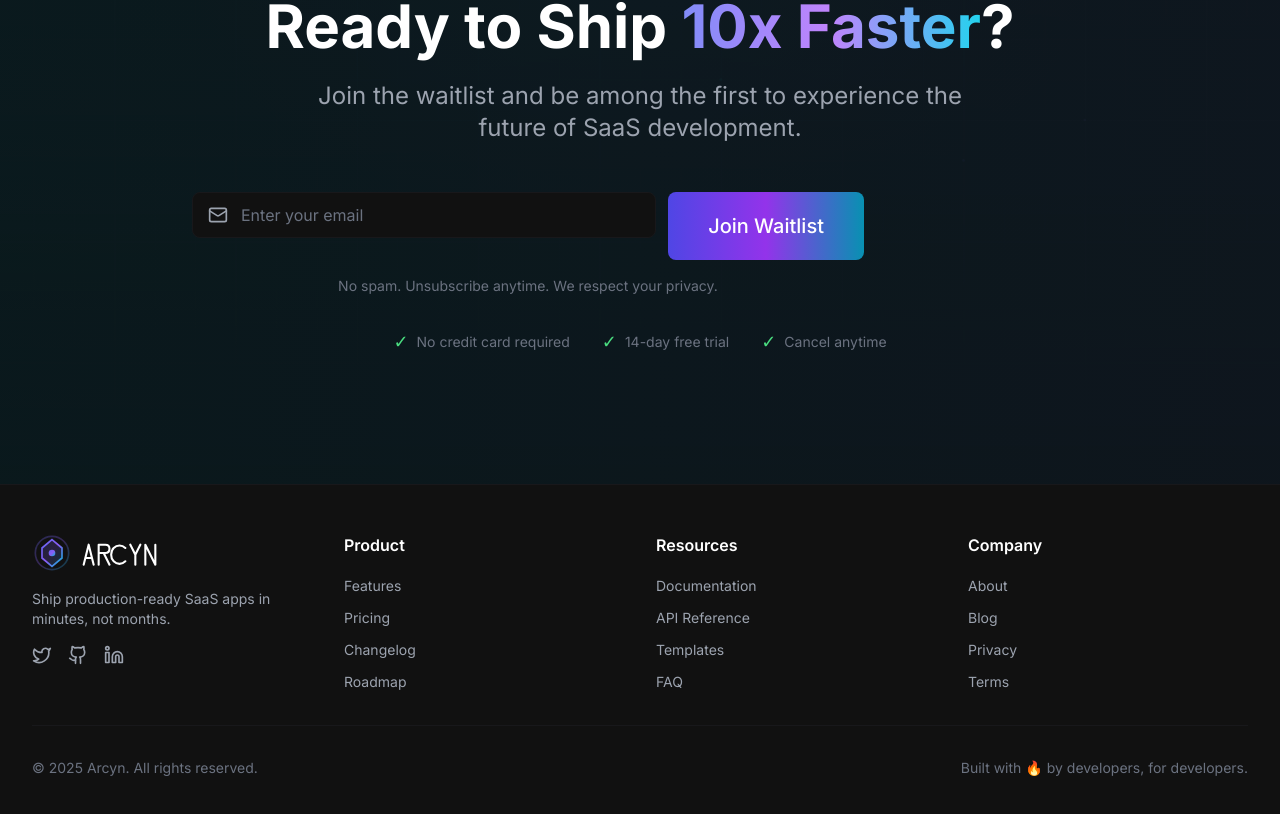
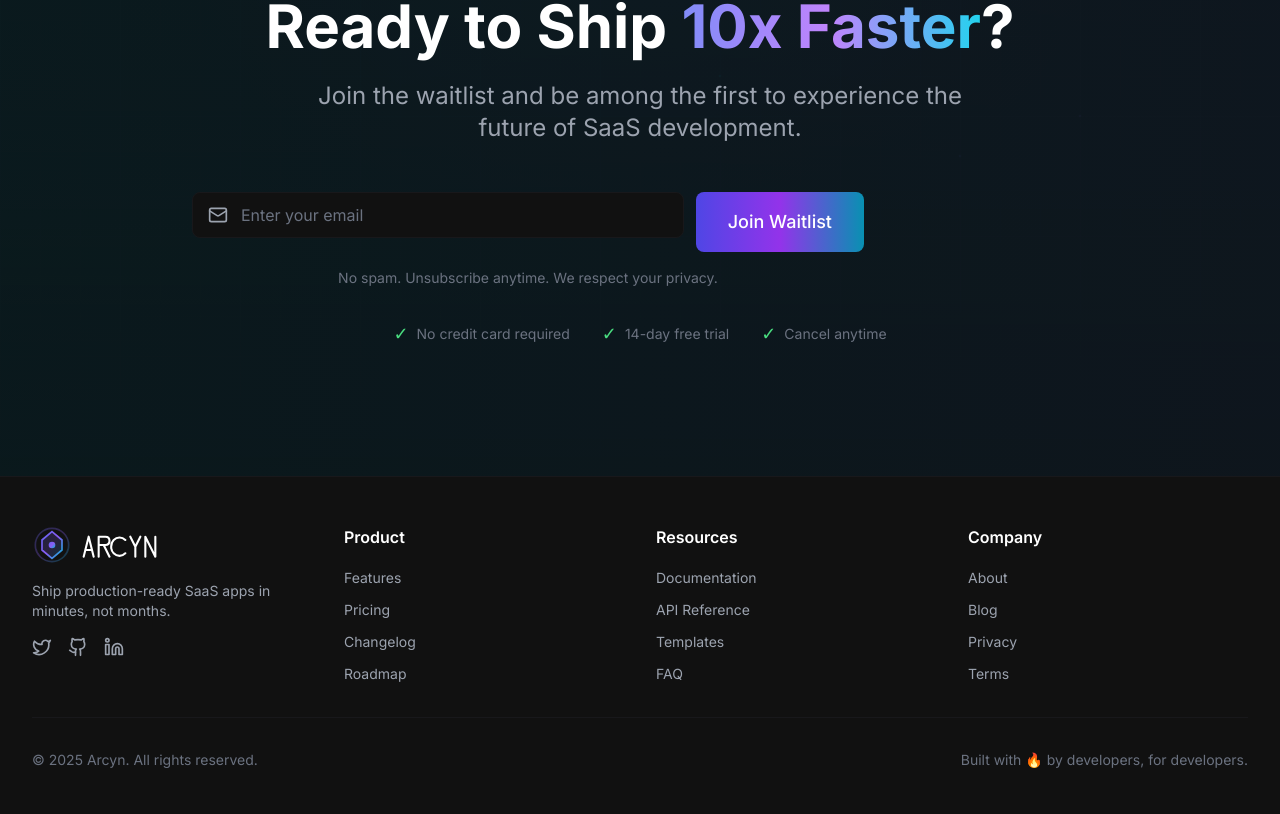
Before and after one commit to itsbroagain/ARCYN, a Next.js app in the folder arcyn-landing/: page / in a window 1280 px wide. Shown: the part 8342-9156 px from the top of the page. Built offline with nearby package versions, Linux system fonts and the light colour scheme; no server answers; the database is empty.

Commit message:
Fix build errors and update next.config

```diff
--- a/arcyn-landing/next.config.js
+++ b/arcyn-landing/next.config.js
@@ -4,9 +4,7 @@ const nextConfig = {
       domains: [],
       formats: ['image/avif', 'image/webp'],
     },
-    experimental: {
-      optimizeCss: true,
-    },
+    // Removed experimental.optimizeCss - it was causing the critters error
   }
 
   module.exports = nextConfig
--- a/arcyn-landing/src/components/sections/FinalCTA.tsx
+++ b/arcyn-landing/src/components/sections/FinalCTA.tsx
@@ -37,7 +37,7 @@ export default function FinalCTA() {
 
           {/* Waitlist Form */}
           <div className="mb-8">
-            <WaitlistForm source="final_cta" size="xl" />
+            <WaitlistForm source="final_cta" size="lg" />
           </div>
 
           {/* Trust indicators */}
```
Also changed, not shown: arcyn-landing/src/components/layout/Navbar.tsx (renamed from arcyn-landing/src/components/layout/NavBar.tsx), 1 other file (tests, documents, lock files or other folders).
